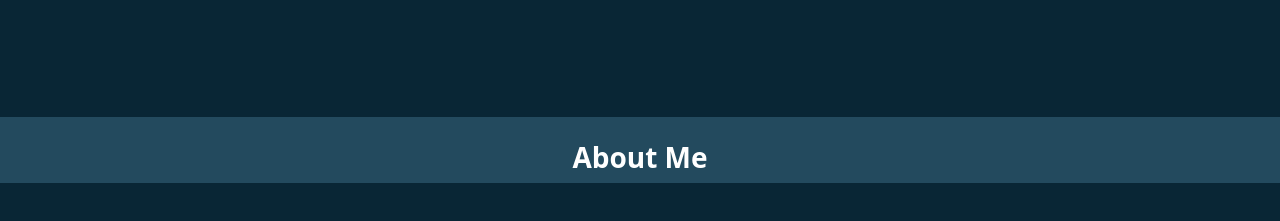
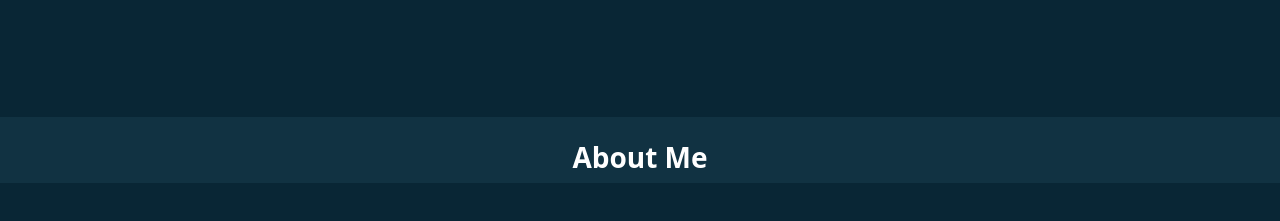
Before and after one commit to PutraXz/portofolio, a plain HTML site: page index.html in a window 1280 px wide. Shown: the part 467-688 px from the top of the page. Drawn offline with nearby package versions, Linux system fonts and the light colour scheme.

Commit message:
change bg

```diff
--- a/style.css
+++ b/style.css
@@ -24,5 +24,5 @@ img{
     bottom: 6rem;
 }
 #about{
-    background-color: #234a5e !important;
+    background-color: #113242 !important;
 }
```
